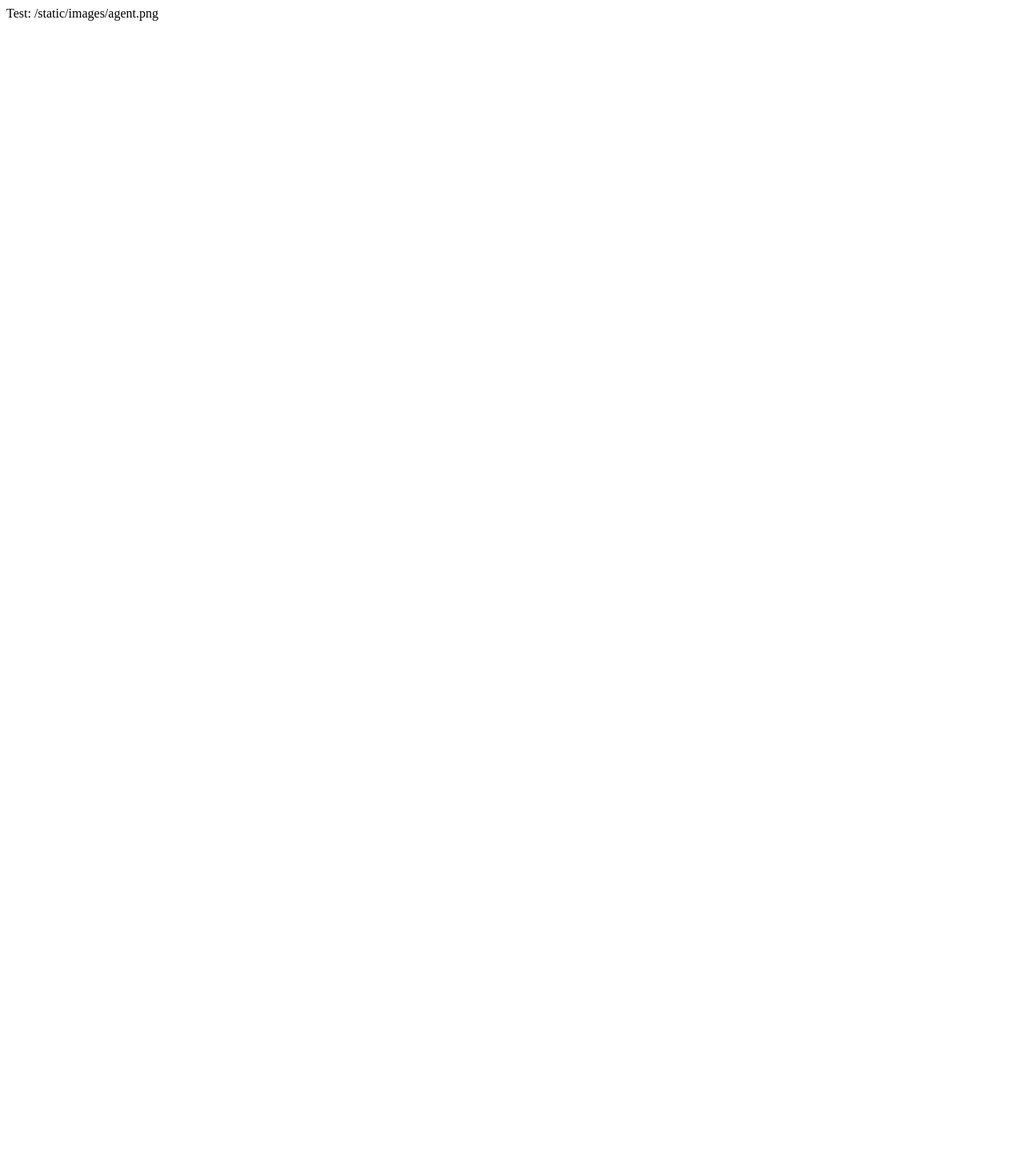
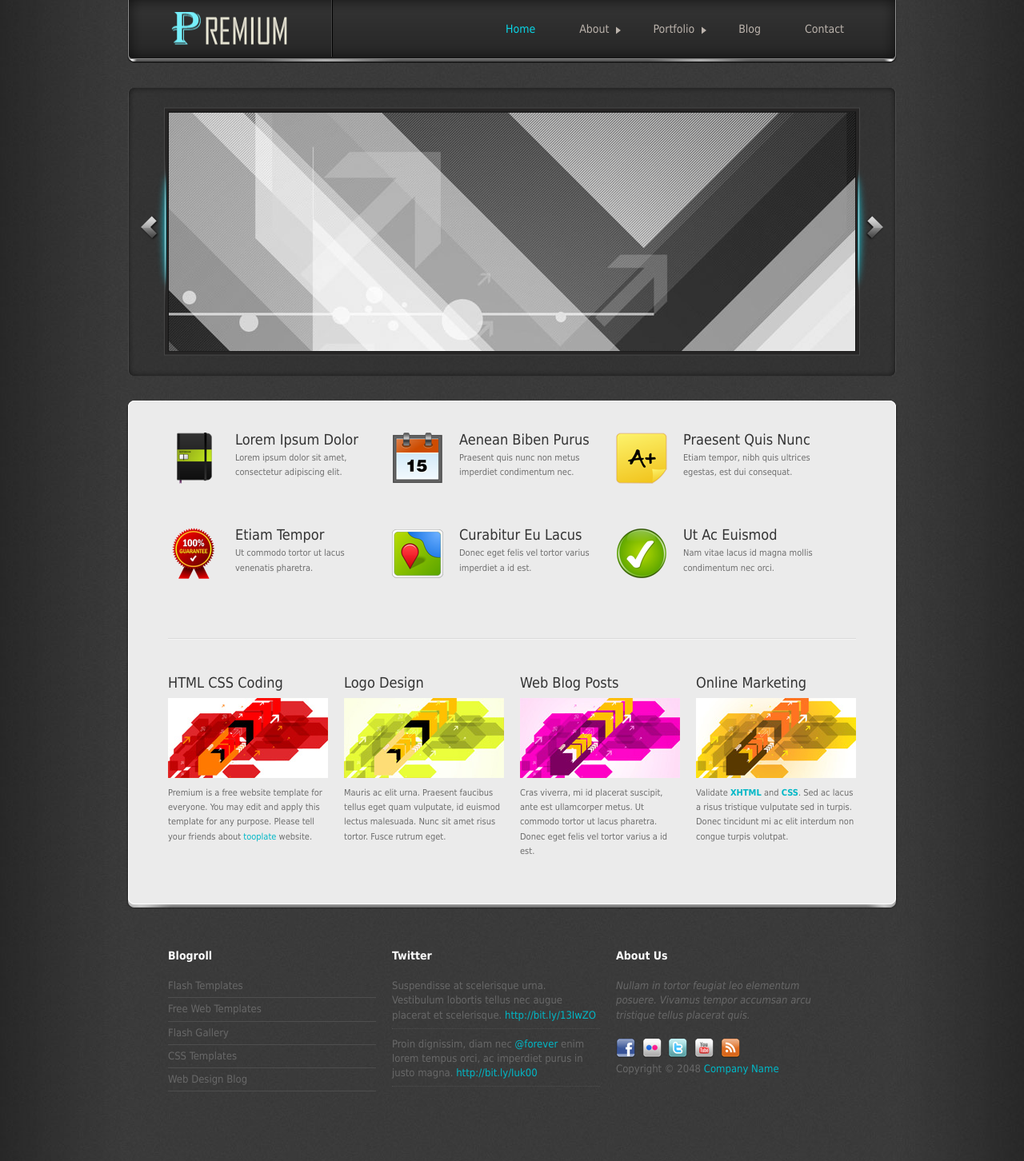
Before and after one commit to Natgho/MotorcycleClubManagementSystem, a Django app: page / in a window 1280 px wide. Before the commit the page is almost empty. Shown: the whole page at 80% size. Before the commit the page ends 26 px from the top, so only its background shows below. Run offline with Django 3.2, Linux system fonts and the light colour scheme.

Commit message:
index page base config added.

```diff
--- a/templates/index.html
+++ b/templates/index.html
@@ -1,3 +1,76 @@
+{% extends "base.html" %}
 {% load static %}
-Test:
-{% static "images/agent.png" %}
+
+{% block content %}
+        <div class="col one_third fp_services">
+            <img src="{% static "images/notebook-64px.png" %}" alt="Notebook"/>
+            <h2><a href="#">Lorem Ipsum Dolor</a></h2>
+            <p>Lorem ipsum dolor sit amet, consectetur adipiscing elit.</p>
+            <div class="cleaner"></div>
+        </div>
+        <div class="col one_third fp_services">
+            <img src="{% static "images/calendar-64px.png" %}" alt="Calender"/>
+            <h2><a href="#">Aenean Biben Purus</a></h2>
+            <p>Praesent quis nunc non metus imperdiet condimentum nec.</p>
+        </div>
+        <div class="col one_third no_margin_right fp_services">
+            <img src="{% static "images/post-it-64px.png" %}" alt="Post"/>
+            <h2><a href="#">Praesent Quis Nunc</a></h2>
+            <p>Etiam tempor, nibh quis ultrices egestas, est dui consequat.</p>
+        </div>
+        <div class="cleaner"></div>
+        <div class="col one_third fp_services">
+            <img src="{% static "images/rosette-64px.png" %}" alt="Rosette"/>
+            <h2><a href="#">Etiam Tempor</a></h2>
+            <p>Ut commodo tortor ut lacus venenatis pharetra.</p>
+        </div>
+        <div class="col one_third fp_services">
+            <img src="{% static "images/map-64px.png" %}" alt="Map"/>
+            <h2><a href="#">Curabitur Eu Lacus</a></h2>
+            <p>Donec eget felis vel tortor varius imperdiet a id est.</p>
+        </div>
+        <div class="col one_third  no_margin_right fp_services">
+            <img src="{% static "images/tick-64px.png" %}" alt="Tick"/>
+            <h2><a href="#">Ut Ac Euismod</a></h2>
+            <p>Nam vitae lacus id magna mollis condimentum nec orci. </p>
+        </div>
+
+        <div class="cleaner divider"></div>
+
+        <div class="col one_fourth fp_post">
+            <h2><a href="#">HTML CSS Coding</a></h2>
+            <a href="#"><img src="{% static "images/tooplate_image_01.jpg" %}" alt="Image 01"/></a>
+            <p>Premium is a free website template for everyone. You may edit and apply this template for any
+                purpose.
+                Please tell your friends about <a href="#">tooplate</a> website.</p>
+        </div>
+        <div class="col one_fourth fp_post">
+            <h2><a href="#">Logo Design</a></h2>
+            <a href="#"><img src="{% static "images/tooplate_image_02.jpg" %}" alt="Image 02"/></a>
+            <p>Mauris ac elit urna. Praesent faucibus tellus eget quam vulputate, id euismod lectus malesuada. Nunc
+                sit
+                amet risus tortor. Fusce rutrum eget.</p>
+        </div>
+        <div class="col one_fourth fp_post">
+            <h2><a href="#">Web Blog Posts</a></h2>
+            <a href="#"><img src="{% static "images/tooplate_image_03.jpg" %}" alt="Image 03"/></a>
+            <p>Cras viverra, mi id placerat suscipit, ante est ullamcorper metus. Ut commodo tortor ut lacus
+                pharetra.
+                Donec eget felis vel tortor varius a id est.</p>
+        </div>
+        <div class="col one_fourth fp_post no_margin_right">
+            <h2><a href="#">Online Marketing</a></h2>
+            <a href="#"><img src="{% static "images/tooplate_image_04.jpg" %}" alt="Image 04"/></a>
+            <p>Validate <a href="http://validator.w3.org/check?uri=referer"
+                           rel="nofollow"><strong>XHTML</strong></a>
+                and <a href="http://jigsaw.w3.org/css-validator/check/referer"
+                       rel="nofollow"><strong>CSS</strong></a>.
+                Sed ac lacus a risus tristique vulputate sed in turpis. Donec tincidunt mi ac elit interdum non
+                congue
+                turpis volutpat.</p>
+        </div>
+
+        <div class="cleaner"></div>
+
+
+{% endblock content %}
```
